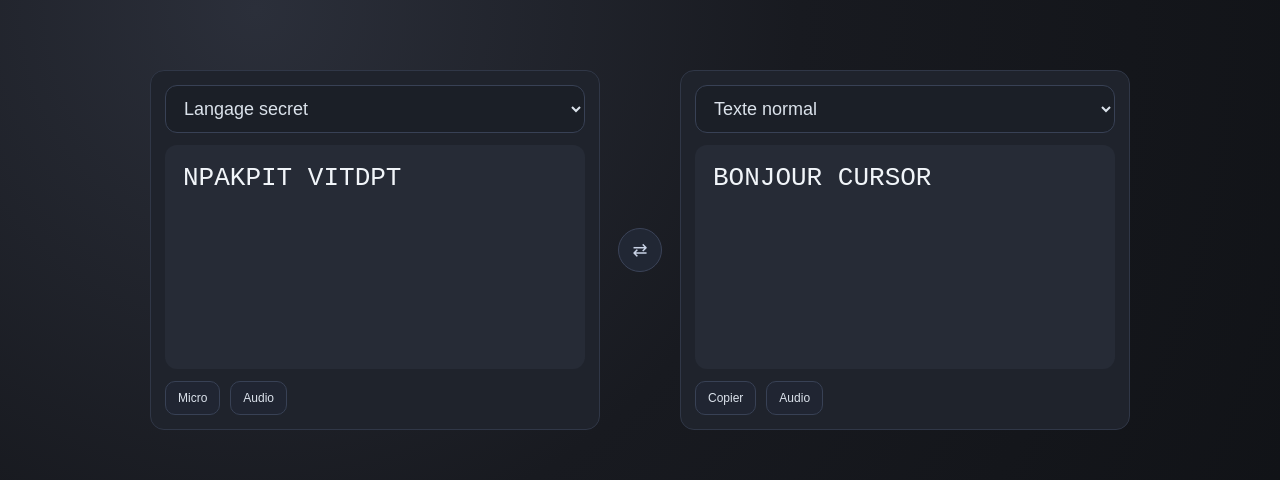
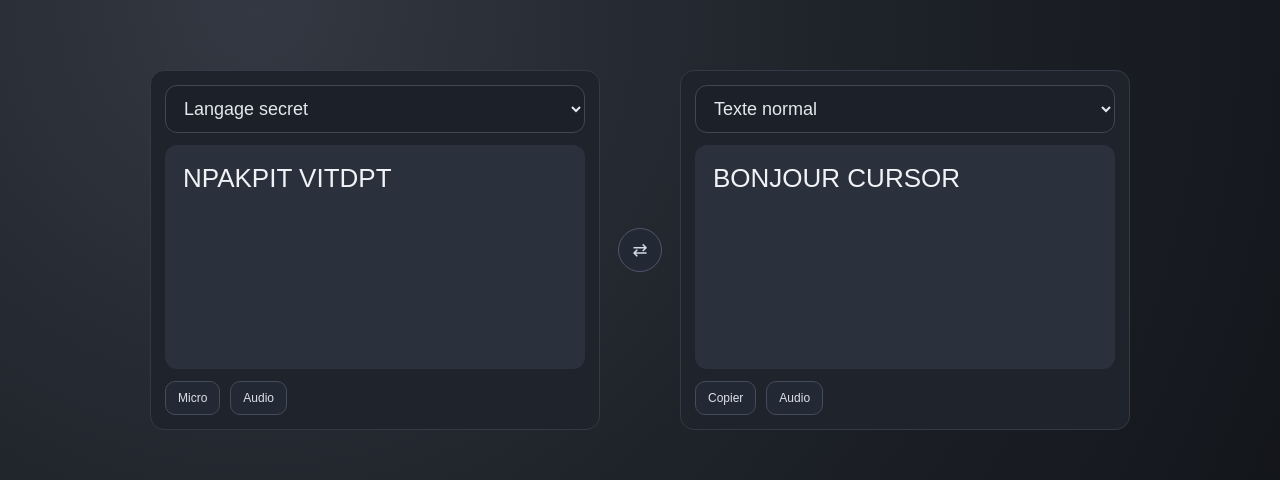
Before and after one commit to mileydelatreche-43Y4EH/languesecrete, a Next.js app: page / in a window 1280 px wide. Shown: the part 150-630 px from the top of the page. Built offline with nearby package versions, Linux system fonts and the light colour scheme.

Commit message:
update design et corrections

```diff
--- a/src/app/page.module.css
+++ b/src/app/page.module.css
@@ -2,7 +2,7 @@
   min-height: 100vh;
   display: grid;
   place-items: center;
-  background: radial-gradient(circle at 20% 20%, #2b2f3a 0%, #181a20 45%, #101216 100%);
+  background: radial-gradient(circle at 20% 20%, #333842 0%, #1e2229 50%, #121419 100%);
   font-family: var(--font-geist-sans);
   min-height: 100vh;
   padding: 24px;
@@ -26,8 +26,8 @@
 }
 
 .panel {
-  background: #1f232c;
-  border: 1px solid #303747;
+  background: #1f232b;
+  border: 1px solid #343945;
   border-radius: 14px;
   width: min(100%, 460px);
   min-height: 360px;
@@ -43,9 +43,9 @@
 
 .languageSelect {
   width: 100%;
-  border: 1px solid #384155;
-  background: #1b1f27;
-  color: #dbe2eb;
+  border: 1px solid #414754;
+  background: #1c2028;
+  color: #e4e7ed;
   border-radius: 12px;
   padding: 12px 14px;
   font-size: 18px;
@@ -53,7 +53,7 @@
 }
 
 .languageSelect:focus {
-  outline: 2px solid #5d84ff;
+  outline: 2px solid #6a7383;
   outline-offset: 1px;
 }
 
@@ -61,22 +61,23 @@
   flex: 1;
   border: none;
   resize: none;
-  background: #262b36;
-  color: #f1f5f9;
+  background: #2a303c;
+  color: #f0f2f5;
   border-radius: 12px;
   padding: 18px;
+  font-family: Arial, Helvetica, sans-serif;
   font-size: 26px;
   line-height: 1.2;
   font-weight: 400;
 }
 
 .textarea:focus {
-  outline: 2px solid #5d84ff;
+  outline: 2px solid #6a7383;
   outline-offset: 1px;
 }
 
 .textarea::placeholder {
-  color: #95a0b5;
+  color: #a7afbd;
   font-size: 0.82em;
 }
 
@@ -86,17 +87,17 @@
 }
 
 .iconButton {
-  border: 1px solid #384155;
+  border: 1px solid #444b59;
   border-radius: 10px;
-  background: #202532;
-  color: #dbe2eb;
+  background: #232934;
+  color: #dbe0e8;
   padding: 9px 12px;
   font-size: 12px;
   cursor: pointer;
 }
 
 .iconButton:hover {
-  background: #2a3040;
+  background: #2d3441;
 }
 
 .swapWrap {
@@ -108,15 +109,15 @@
   width: 44px;
   height: 44px;
   border-radius: 50%;
-  border: 1px solid #3b4358;
-  background: #212734;
-  color: #c9d3e6;
+  border: 1px solid #4e5565;
+  background: #232934;
+  color: #d6dce6;
   font-size: 18px;
   cursor: pointer;
 }
 
 .swapButton:hover {
-  background: #2a3142;
+  background: #2d3441;
 }
 
 @media (max-width: 950px) {
```
